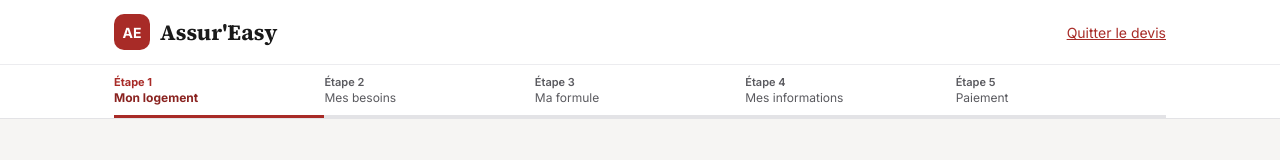
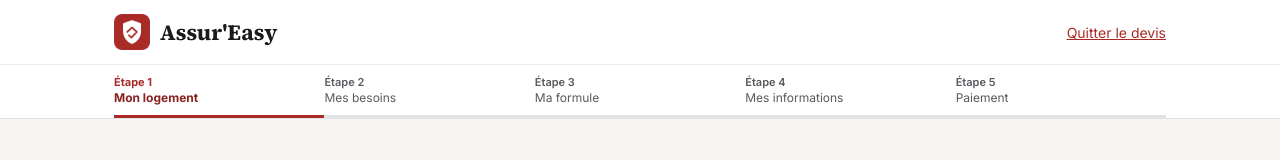
Before and after one commit to mchekini-check-consulting/formation-ba-assurance-iard, an Angular app in the folder frontend/: page /devis/logement in a window 1280 px wide. Shown: the top 160 px of the page. Built offline with nearby package versions, Linux system fonts and the light colour scheme.

Commit message:
unification du logo

```diff
--- a/frontend/src/app/feature/compte-cree/compte-cree.html
+++ b/frontend/src/app/feature/compte-cree/compte-cree.html
@@ -1,7 +1,7 @@
 <header class="entete">
   <div class="entete__ligne">
     <a class="logo" routerLink="/" aria-label="Assur'Easy, accueil">
-      <span class="logo__pastille" aria-hidden="true">AE</span>
+      <img class="logo__icone" src="favicon.png" alt="" width="36" height="36" />
       <span class="logo__nom serif">Assur'Easy</span>
     </a>
   </div>
--- a/frontend/src/app/feature/connexion/connexion.html
+++ b/frontend/src/app/feature/connexion/connexion.html
@@ -1,7 +1,7 @@
 <header class="entete">
   <div class="entete__ligne">
     <a class="logo" routerLink="/" aria-label="Assur'Easy, accueil">
-      <span class="logo__pastille" aria-hidden="true">AE</span>
+      <img class="logo__icone" src="favicon.png" alt="" width="36" height="36" />
       <span class="logo__nom serif">Assur'Easy</span>
     </a>
     <p class="entete__client">Pas encore client ? <a class="lien-action" routerLink="/inscription" [queryParams]="parametresRetour">Créer un compte</a></p>
--- a/frontend/src/app/feature/devis-contrat/devis-contrat.html
+++ b/frontend/src/app/feature/devis-contrat/devis-contrat.html
@@ -1,7 +1,7 @@
 <header class="entete">
   <div class="entete__ligne">
     <a class="logo" routerLink="/" aria-label="Assur'Easy, accueil">
-      <span class="logo__pastille" aria-hidden="true">AE</span>
+      <img class="logo__icone" src="favicon.png" alt="" width="36" height="36" />
       <span class="logo__nom serif">Assur'Easy</span>
     </a>
     @if (email()) {
--- a/frontend/src/app/feature/devis-entete/devis-entete.html
+++ b/frontend/src/app/feature/devis-entete/devis-entete.html
@@ -3,7 +3,7 @@
 <header class="entete">
   <div class="conteneur entete__ligne">
     <a class="logo" routerLink="/" aria-label="Assur'Easy, accueil">
-      <div class="logo__pastille">AE</div>
+      <img class="logo__icone" src="favicon.png" alt="" width="36" height="36" />
       <span class="logo__nom serif">Assur'Easy</span>
     </a>
     <nav class="entete__actions" aria-label="Accès rapide">
--- a/frontend/src/app/feature/devis-logement/devis-logement.html
+++ b/frontend/src/app/feature/devis-logement/devis-logement.html
@@ -3,7 +3,7 @@
 <header class="entete">
   <div class="conteneur entete__ligne">
     <a class="logo" routerLink="/" aria-label="Assur'Easy, accueil">
-      <div class="logo__pastille">AE</div>
+      <img class="logo__icone" src="favicon.png" alt="" width="36" height="36" />
       <span class="logo__nom serif">Assur&#39;Easy</span>
     </a>
     <nav class="entete__actions" aria-label="Acc&#232;s rapide">
--- a/frontend/src/app/feature/double-authentification/double-authentification.html
+++ b/frontend/src/app/feature/double-authentification/double-authentification.html
@@ -1,7 +1,7 @@
 <header class="entete">
   <div class="entete__ligne">
     <a class="logo" routerLink="/" aria-label="Assur'Easy, accueil">
-      <span class="logo__pastille" aria-hidden="true">AE</span>
+      <img class="logo__icone" src="favicon.png" alt="" width="36" height="36" />
       <span class="logo__nom serif">Assur'Easy</span>
     </a>
   </div>
--- a/frontend/src/app/feature/espace-client/espace-client.html
+++ b/frontend/src/app/feature/espace-client/espace-client.html
@@ -1,7 +1,7 @@
 <header class="entete">
   <div class="entete__ligne">
     <a class="logo" routerLink="/" aria-label="Assur'Easy, accueil">
-      <span class="logo__pastille" aria-hidden="true">AE</span>
+      <img class="logo__icone" src="favicon.png" alt="" width="36" height="36" />
       <span class="logo__nom serif">Assur'Easy</span>
     </a>
     <button type="button" class="btn btn--contour" (click)="seDeconnecter()">Se déconnecter</button>
--- a/frontend/src/app/feature/inscription/inscription.html
+++ b/frontend/src/app/feature/inscription/inscription.html
@@ -1,7 +1,7 @@
 <header class="entete">
   <div class="entete__ligne">
     <a class="logo" routerLink="/" aria-label="Assur'Easy, accueil">
-      <span class="logo__pastille" aria-hidden="true">AE</span>
+      <img class="logo__icone" src="favicon.png" alt="" width="36" height="36" />
       <span class="logo__nom serif">Assur'Easy</span>
     </a>
     <p class="entete__client">
--- a/frontend/src/app/feature/mes-devis/mes-devis.html
+++ b/frontend/src/app/feature/mes-devis/mes-devis.html
@@ -1,7 +1,7 @@
 <header class="entete">
   <div class="entete__ligne">
     <a class="logo" routerLink="/" aria-label="Assur'Easy, accueil">
-      <span class="logo__pastille" aria-hidden="true">AE</span>
+      <img class="logo__icone" src="favicon.png" alt="" width="36" height="36" />
       <span class="logo__nom serif">Assur'Easy</span>
     </a>
     <a class="btn btn--contour" routerLink="/espace-client">Mon espace</a>
--- a/frontend/src/app/feature/reinitialisation-mot-de-passe/reinitialisation-mot-de-passe.html
+++ b/frontend/src/app/feature/reinitialisation-mot-de-passe/reinitialisation-mot-de-passe.html
@@ -1,7 +1,7 @@
 <header class="entete">
   <div class="entete__ligne">
     <a class="logo" routerLink="/" aria-label="Assur'Easy, accueil">
-      <span class="logo__pastille" aria-hidden="true">AE</span>
+      <img class="logo__icone" src="favicon.png" alt="" width="36" height="36" />
       <span class="logo__nom serif">Assur'Easy</span>
     </a>
   </div>
--- a/frontend/src/styles.scss
+++ b/frontend/src/styles.scss
@@ -101,6 +101,12 @@ a {
   color: var(--texte);
   text-decoration: none;
 
+  &__icone {
+    display: block;
+    width: 36px;
+    height: 36px;
+  }
+
   &__pastille {
     display: flex;
     align-items: center;
```
